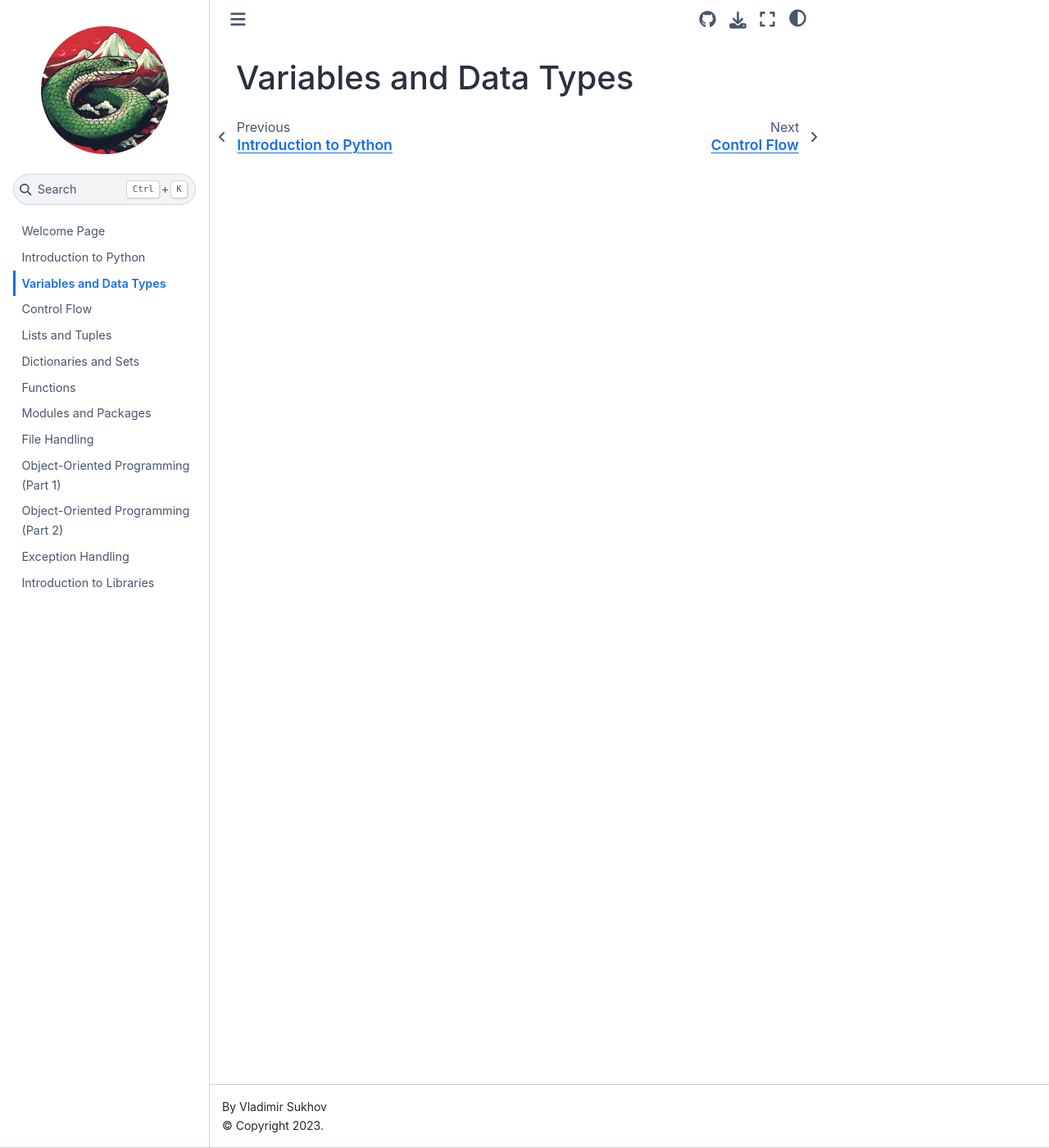
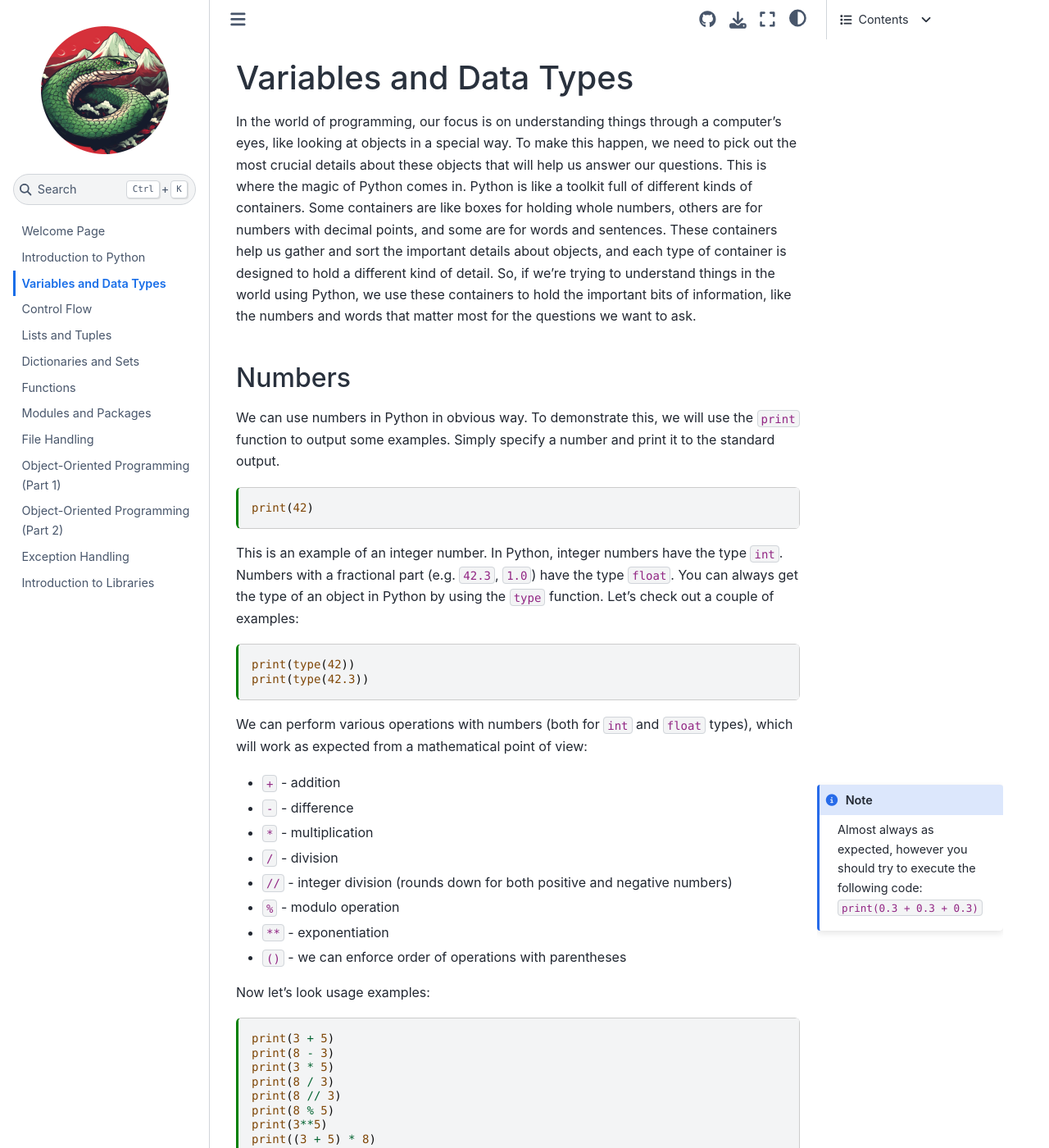
Before and after one commit to vdsukhov/python-intro-course, a Jupyter Book: the page built from chapters/variable_and_data_types.md, in a window 1280 px wide and 1400 px high. Shown: the whole window at 82% size. Built offline with Jupyter Book 1.0.4 settings and Sphinx 7.4.7 and the Sphinx Book theme 1.1.4, drawn with Linux system fonts in a browser that asks for light colours.

Commit message:
Started workin on variables and data types chapter

`````diff
--- a/chapters/variable_and_data_types.md
+++ b/chapters/variable_and_data_types.md
@@ -14,6 +14,52 @@ kernelspec:
 
 # Variables and Data Types
 
+In the world of programming, our focus is on understanding things through a computer's eyes, like looking at objects in a special way. To make this happen, we need to pick out the most crucial details about these objects that will help us answer our questions. This is where the magic of Python comes in. Python is like a toolkit full of different kinds of containers. Some containers are like boxes for holding whole numbers, others are for numbers with decimal points, and some are for words and sentences. These containers help us gather and sort the important details about objects, and each type of container is designed to hold a different kind of detail. So, if we're trying to understand things in the world using Python, we use these containers to hold the important bits of information, like the numbers and words that matter most for the questions we want to ask.
+
+
+## Numbers
+We can use numbers in Python in obvious way. To demonstrate this, we will use the `print` function to output some examples. Simply specify a number and print it to the standard output.
+
 ```{code-cell} ipython3
+:tags: ["hide-output"]
+print(42)
+```
+This is an example of an integer number. In Python, integer numbers have the type `int`. Numbers with a fractional part (e.g. `42.3`, `1.0`) have the type `float`. You can always get the type of an object in Python by using the `type` function. Let's check out a couple of examples:
 
+```{code-cell} ipython3
+:tags: ["hide-output"]
+print(type(42))
+print(type(42.3))
 ```
+
+We can perform various operations with numbers (both for `int` and `float` types), which will work as expected from a mathematical point of view:
+````{margin}
+```{note}
+Almost always as expected, however you should try to execute the following code: `print(0.3 + 0.3 + 0.3)`
+```
+````
+
+- `+` - addition
+- `-` - difference
+- `*` - multiplication
+- `/` - division
+- `//` - integer division (rounds down for both positive and negative numbers)
+- `%` - modulo operation
+- `**` - exponentiation
+- `()` - we can enforce order of operations with parentheses
+
+Now let's look usage examples:
+
+```{code-cell} ipython3
+:tags: ["hide-output"]
+print(3 + 5)
+print(8 - 3)
+print(3 * 5)
+print(8 / 3)
+print(8 // 3)
+print(8 % 5)
+print(3**5)
+print((3 + 5) * 8)
+```
+
+## Logical data type
`````
Also changed, not shown: chapters/intro.md (+6 -4 lines).
